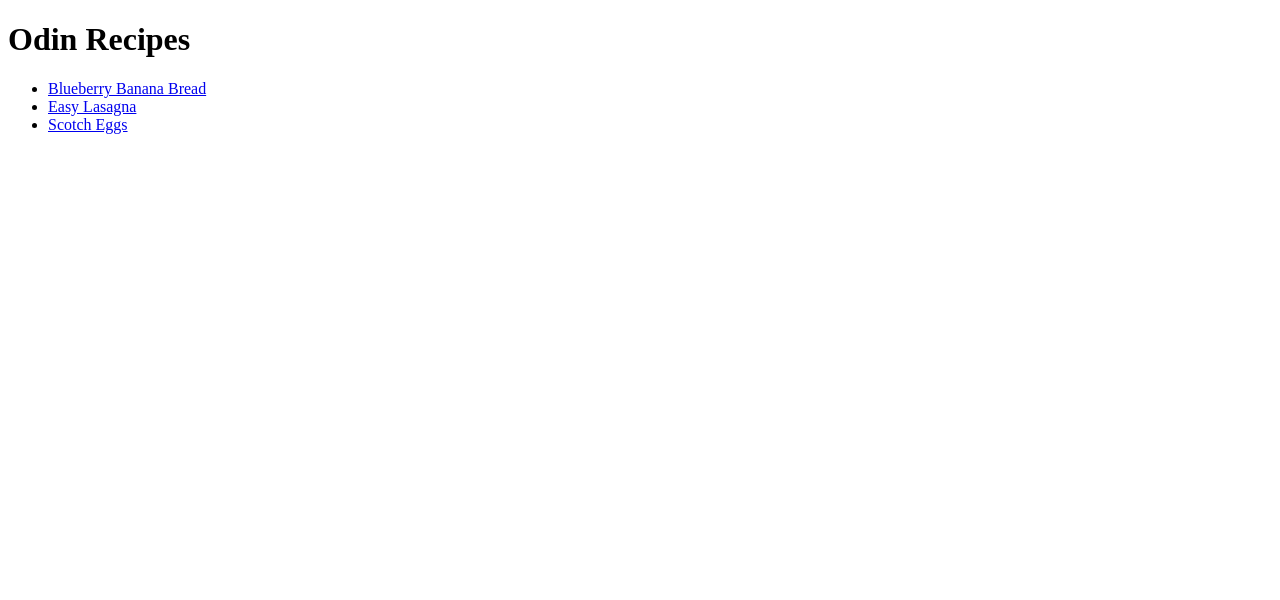
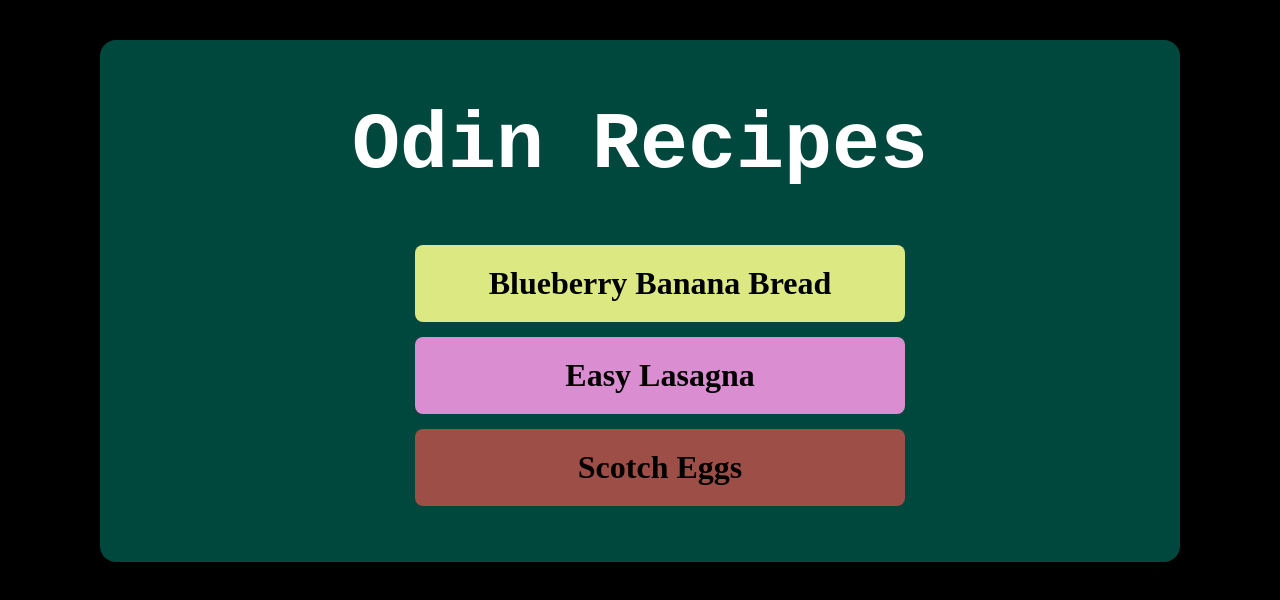
Before and after one commit to florin-ghl/odin-recipes, a plain HTML site: page index.html in a window 1280 px wide. Drawn offline with Linux system fonts and the light colour scheme.

Commit message:
CSS style added to the recipes project

```diff
--- a/index.html
+++ b/index.html
@@ -3,11 +3,12 @@
 <head>
     <meta charset="UTF-8">
     <meta name="viewport" content="width=device-width, initial-scale=1.0">
+    <link rel="stylesheet" href="style.css">
     <title>Recipes</title>
 </head>
 <body>
-    <h1>Odin Recipes</h1>
-        <ul>
+    <h1 class="main">Odin Recipes</h1>
+        <ul class="index-page">
             <li><a href="recipes/blueberry-banana-bread.html">Blueberry Banana Bread</a></li>
             <li><a href="recipes/lasagna.html">Easy Lasagna</a></li>
             <li><a href="recipes/scotch-eggs.html">Scotch Eggs</a></li>
--- /dev/null
+++ b/style.css
@@ -0,0 +1,98 @@
+html {
+    background-color: black;
+}
+
+* {
+    color: white;
+    text-align: center;
+}
+
+body {
+    background-color: rgb(0, 71, 61);
+    width: 1000px;
+    padding: 40px;
+    margin: 40px auto;
+    border-radius: 16px;
+}
+
+h1 {
+    font-family:'Courier New', Courier, monospace;
+    margin-top: 40px;
+}
+
+.main {
+    font-size: 5em;
+    margin-top: 20px;
+
+}
+
+ul.index-page li {
+    width: 450px;
+    display: block;
+    font-size: 2em;
+    padding: 20px;
+    margin: 15px auto;
+    border-radius: 8px;
+    text-align: center;
+
+}
+ul.index-page li a {
+    text-decoration: none;
+    background-color: transparent;
+    color: black;
+    font-weight: bold;
+}
+
+ul.index-page li:nth-child(1) {
+    background-color: rgb(220, 232, 129);
+}
+
+ul.index-page li:nth-child(1):hover {
+    background-color: rgb(149, 164, 10);
+}
+
+ul.index-page li:nth-child(2) {
+    background-color: rgb(219, 141, 209);
+}
+
+ul.index-page li:nth-child(2):hover {
+    background-color: rgb(184, 48, 166);
+}
+
+ul.index-page li:nth-child(3) {
+    background-color: rgb(157, 79, 71);
+}
+
+ul.index-page li:nth-child(3):hover {
+    background-color: rgb(120, 34, 25);
+}
+
+.page-title {
+    font-size: 3em;
+}
+
+.recipe-hero {
+    display:flex;
+    align-items: center;
+    gap: 30px;
+}
+
+ul {
+    list-style: none;
+}
+
+ul li {
+    text-align: left;
+    width: 300px;
+    margin: 0 auto;
+    font-size: 1.5em;
+    font-weight: lighter;
+}
+
+ol li {
+    text-align: left;
+    width: 300px;
+    margin: 0 auto;
+    font-size: 1.5em;
+    font-weight: lighter;
+}
```
Also changed, not shown: recipes/blueberry-banana-bread.html (+19 -4 lines), recipes/lasagna.html (+6 -4 lines), recipes/scotch-eggs.html (+6 -2 lines).
